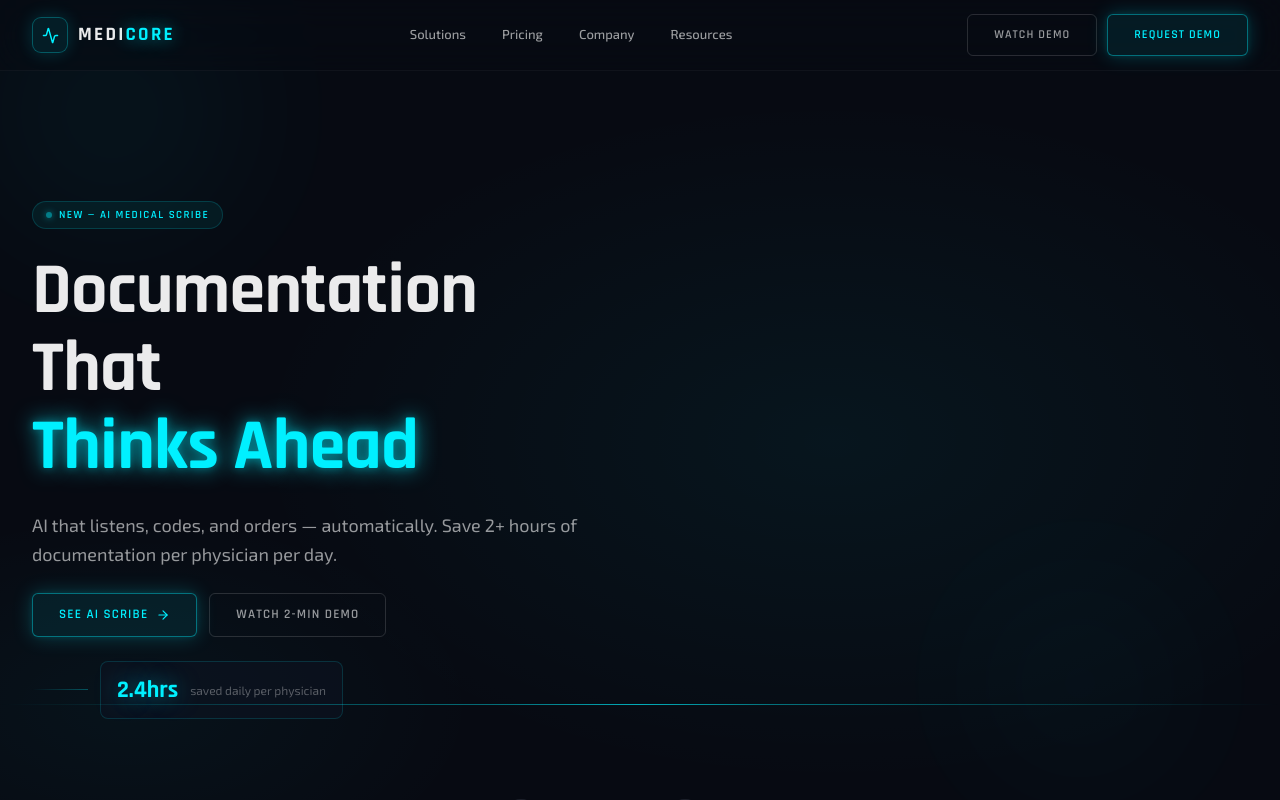
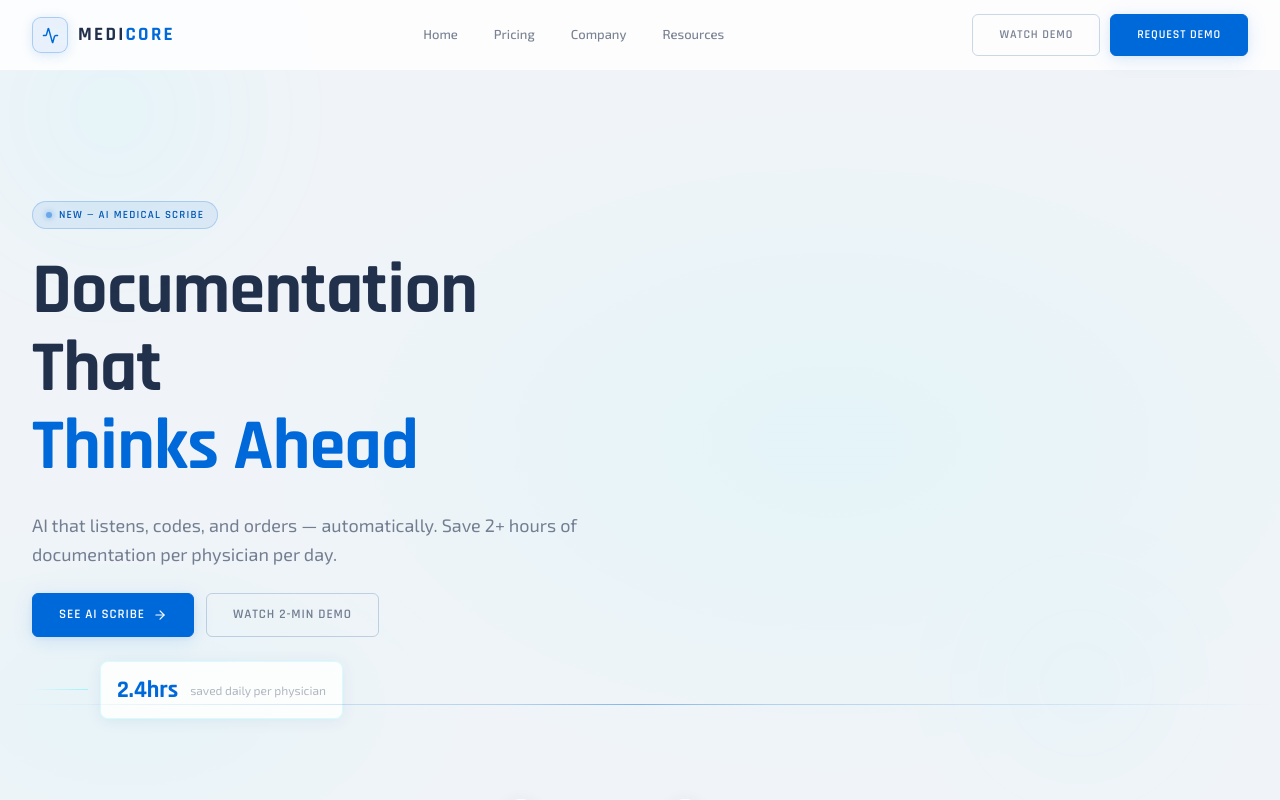
Before and after one commit to hassa920/medical-billing, a Next.js app: page /company in a window 1280 px wide. Shown: the top 800 px of the page. Built offline with nearby package versions, Linux system fonts and the light colour scheme.

Commit message:
replaced

```diff
--- a/app/components/layout/Navbar.jsx
+++ b/app/components/layout/Navbar.jsx
@@ -5,15 +5,15 @@ import Link from 'next/link'
 import { Activity, Menu, X } from 'lucide-react'
 
 const NAV_LINKS = [
-  { label: 'Solutions',  href: '/' },
-  { label: 'Pricing',    href: '/pricing' },
-  { label: 'Company',    href: '/company' },
-  { label: 'Resources',  href: '/resource' },
+  { label: 'Home',      href: '/'         },
+  { label: 'Pricing',   href: '/pricing'  },
+  { label: 'Company',   href: '/company'  },
+  { label: 'Resources', href: '/resource' },
 ]
 
 export default function Navbar() {
-  const [scrolled, setScrolled] = useState(false)
-  const [mobileOpen, setMobileOpen] = useState(false)
+  const [scrolled,    setScrolled]    = useState(false)
+  const [mobileOpen,  setMobileOpen]  = useState(false)
 
   useEffect(() => {
     const onScroll = () => setScrolled(window.scrollY > 24)
@@ -25,31 +25,50 @@ export default function Navbar() {
     <header
       className="fixed top-0 inset-x-0 z-50 transition-all duration-300"
       style={{
-        background: scrolled ? 'rgba(7,10,18,0.94)' : 'rgba(7,10,18,0.5)',
+        background   : scrolled ? 'rgba(255,255,255,0.97)' : 'rgba(255,255,255,0.82)',
         backdropFilter: 'blur(24px)',
-        borderBottom: scrolled ? '1px solid rgba(0,240,255,0.08)' : '1px solid rgba(255,255,255,0.04)',
-        boxShadow: scrolled ? '0 4px 40px rgba(0,0,0,0.5)' : 'none',
+        WebkitBackdropFilter: 'blur(24px)',
+        borderBottom : scrolled
+          ? '1px solid rgba(0,60,130,0.10)'
+          : '1px solid rgba(0,60,130,0.05)',
+        boxShadow    : scrolled
+          ? '0 2px 24px rgba(0,60,130,0.09)'
+          : 'none',
       }}
     >
       <nav className="flex items-center justify-between px-5 md:px-8 py-3.5 max-w-7xl mx-auto">
 
-        {/* Logo */}
-        <Link href="/" style={{ textDecoration: 'none', display: 'flex', alignItems: 'center', gap: 10 }}>
+        {/* ── Logo ── */}
+        <Link
+          href="/"
+          style={{ textDecoration: 'none', display: 'flex', alignItems: 'center', gap: 10 }}
+        >
+          {/* Icon box */}
           <div style={{
             width: 36, height: 36, borderRadius: 9,
             display: 'flex', alignItems: 'center', justifyContent: 'center',
-            background: 'rgba(0,240,255,0.08)',
-            border: '1px solid rgba(0,240,255,0.28)',
-            boxShadow: '0 0 18px rgba(0,240,255,0.18)',
+            background  : 'rgba(0,105,217,0.08)',
+            border      : '1px solid rgba(0,105,217,0.28)',
+            boxShadow   : '0 2px 12px rgba(0,105,217,0.15)',
           }}>
-            <Activity size={17} style={{ color: '#00f0ff' }} />
+            <Activity size={17} style={{ color: '#0069d9' }} />
           </div>
+
+          {/* Wordmark */}
           <span style={{
-            fontFamily: 'var(--font-display)', fontSize: 19,
-            fontWeight: 700, letterSpacing: '0.12em',
-            color: 'rgba(255,255,255,0.92)',
+            fontFamily   : 'var(--font-display)',
+            fontSize     : 19,
+            fontWeight   : 700,
+            letterSpacing: '0.12em',
+            color        : 'rgba(15,30,60,0.92)',
           }}>
-            MEDI<span style={{ color: '#00f0ff', textShadow: '0 0 18px rgba(0,240,255,0.6)' }}>CORE</span>
+            MEDI
+            <span style={{
+              color     : '#0069d9',
+              textShadow: 'none',
+            }}>
+              CORE
+            </span>
           </span>
         </Link>
 
@@ -60,17 +79,21 @@ export default function Navbar() {
               key={href}
               href={href}
               style={{
-                padding: '7px 16px', borderRadius: 8, fontSize: 13,
-                color: 'rgba(255,255,255,0.6)', textDecoration: 'none',
-                fontFamily: 'var(--font-body)', fontWeight: 500,
-                transition: 'all 0.18s ease',
+                padding       : '7px 16px',
+                borderRadius  : 8,
+                fontSize      : 13,
+                color         : 'rgba(15,30,60,0.55)',
+                textDecoration: 'none',
+                fontFamily    : 'var(--font-body)',
+                fontWeight    : 500,
+                transition    : 'all 0.18s ease',
               }}
               onMouseEnter={e => {
-                e.currentTarget.style.color = '#ffffff'
-                e.currentTarget.style.background = 'rgba(255,255,255,0.05)'
+                e.currentTarget.style.color      = '#0069d9'
+                e.currentTarget.style.background = 'rgba(0,105,217,0.06)'
               }}
               onMouseLeave={e => {
-                e.currentTarget.style.color = 'rgba(255,255,255,0.6)'
+                e.currentTarget.style.color      = 'rgba(15,30,60,0.55)'
                 e.currentTarget.style.background = 'transparent'
               }}
             >
@@ -93,9 +116,10 @@ export default function Navbar() {
         <button
           className="md:hidden p-2 rounded-lg"
           style={{
-            color: 'rgba(255,255,255,0.85)',
-            background: mobileOpen ? 'rgba(0,240,255,0.08)' : 'transparent',
-            border: `1px solid ${mobileOpen ? 'rgba(0,240,255,0.2)' : 'transparent'}`,
+            color     : 'rgba(15,30,60,0.75)',
+            background: mobileOpen ? 'rgba(0,105,217,0.07)' : 'transparent',
+            border    : `1px solid ${mobileOpen ? 'rgba(0,105,217,0.22)' : 'transparent'}`,
+            transition: 'all 0.18s ease',
           }}
           onClick={() => setMobileOpen(o => !o)}
           aria-label="Toggle menu"
@@ -107,10 +131,12 @@ export default function Navbar() {
       {/* ── Mobile menu ── */}
       {mobileOpen && (
         <div style={{
-          background: 'rgba(8,12,22,0.98)',
-          borderTop: '1px solid rgba(0,240,255,0.08)',
-          padding: '8px 16px 20px',
+          background  : 'rgba(255,255,255,0.99)',
+          borderTop   : '1px solid rgba(0,60,130,0.08)',
+          padding     : '8px 16px 20px',
           backdropFilter: 'blur(24px)',
+          WebkitBackdropFilter: 'blur(24px)',
+          boxShadow   : '0 8px 24px rgba(0,60,130,0.08)',
         }}>
           {NAV_LINKS.map(({ label, href }) => (
             <Link
@@ -118,21 +144,34 @@ export default function Navbar() {
               href={href}
               onClick={() => setMobileOpen(false)}
               style={{
-                display: 'block', padding: '13px 8px', fontSize: 14,
-                color: 'rgba(255,255,255,0.7)', textDecoration: 'none',
-                borderBottom: '1px solid rgba(255,255,255,0.05)',
-                fontFamily: 'var(--font-body)', fontWeight: 500,
+                display       : 'block',
+                padding       : '13px 8px',
+                fontSize      : 14,
+                color         : 'rgba(15,30,60,0.65)',
+                textDecoration: 'none',
+                borderBottom  : '1px solid rgba(0,60,130,0.06)',
+                fontFamily    : 'var(--font-body)',
+                fontWeight    : 500,
+                transition    : 'color 0.15s ease',
               }}
+              onMouseEnter={e => { e.currentTarget.style.color = '#0069d9' }}
+              onMouseLeave={e => { e.currentTarget.style.color = 'rgba(15,30,60,0.65)' }}
             >
               {label}
             </Link>
           ))}
 
           <div style={{ display: 'flex', flexDirection: 'column', gap: 10, marginTop: 16 }}>
-            <button className="btn-cyber btn-cyber-ghost" style={{ width: '100%', justifyContent: 'center' }}>
+            <button
+              className="btn-cyber btn-cyber-ghost"
+              style={{ width: '100%', justifyContent: 'center' }}
+            >
               Watch Demo
             </button>
-            <button className="btn-cyber btn-cyber-primary" style={{ width: '100%', justifyContent: 'center' }}>
+            <button
+              className="btn-cyber btn-cyber-primary"
+              style={{ width: '100%', justifyContent: 'center' }}
+            >
               Request Demo
             </button>
           </div>
--- a/app/globals.css
+++ b/app/globals.css
@@ -1,22 +1,34 @@
 @import "tailwindcss";
 
+
 :root {
-  --color-cyber-base: #070a12;
-  --color-cyber-card: rgba(16, 22, 37, 0.45);
-  --color-cyber-surface: rgba(16, 22, 37, 0.85);
-  --color-neon-cyan: #00f0ff;
-  --color-neon-green: #39ff14;
-  --color-text-primary: rgba(255, 255, 255, 0.92);
-  --color-text-secondary: rgba(255, 255, 255, 0.58);
-  --color-text-muted: rgba(255, 255, 255, 0.32);
-  --border-subtle: rgba(255, 255, 255, 0.055);
-  --border-cyan: rgba(0, 240, 255, 0.22);
-  --border-green: rgba(57, 255, 20, 0.22);
-  --shadow-glow-cyan: 0 0 20px rgba(0,240,255,0.22), 0 0 6px rgba(0,240,255,0.1);
-  --shadow-glow-green: 0 0 20px rgba(57,255,20,0.22), 0 0 6px rgba(57,255,20,0.1);
-  --shadow-glow-cyan-strong: 0 0 40px rgba(0,240,255,0.35), 0 0 15px rgba(0,240,255,0.2), 0 0 4px rgba(0,240,255,0.1);
+  /* ── Core backgrounds ── */
+  --color-cyber-base:    #f0f4f8;
+  --color-cyber-card:    rgba(255, 255, 255, 0.85);
+  --color-cyber-surface: rgba(255, 255, 255, 0.97);
+
+  /* ── Brand accents (medical blue + teal) ── */
+  --color-neon-cyan:     #0069d9;   /* primary blue  */
+  --color-neon-green:    #0aaa6e;   /* secondary teal-green */
+
+  /* ── Text ── */
+  --color-text-primary:   rgba(15,  30,  60,  0.92);
+  --color-text-secondary: rgba(15,  30,  60,  0.55);
+  --color-text-muted:     rgba(15,  30,  60,  0.32);
+
+  /* ── Borders ── */
+  --border-subtle:  rgba(0, 60, 130, 0.08);
+  --border-cyan:    rgba(0, 105, 217, 0.22);
+  --border-green:   rgba(10, 170, 110, 0.22);
+
+  /* ── Shadows / glows (soft for light UI) ── */
+  --shadow-glow-cyan:        0 4px 20px rgba(0,105,217,0.13), 0 1px 6px rgba(0,105,217,0.08);
+  --shadow-glow-green:       0 4px 20px rgba(10,170,110,0.13), 0 1px 6px rgba(10,170,110,0.08);
+  --shadow-glow-cyan-strong: 0 6px 32px rgba(0,105,217,0.22), 0 2px 12px rgba(0,105,217,0.14), 0 1px 4px rgba(0,105,217,0.08);
+
+  /* ── Fonts ── */
   --font-display: 'Rajdhani', sans-serif;
-  --font-body: 'Exo 2', sans-serif;
+  --font-body:    'Exo 2', sans-serif;
 }
 
 *, *::before, *::after { box-sizing: border-box; }
@@ -33,8 +45,8 @@ body {
 /* ─── Layout ─── */
 .cyber-grid {
   background-image:
-    linear-gradient(rgba(255,255,255,0.022) 1px, transparent 1px),
-    linear-gradient(90deg, rgba(255,255,255,0.022) 1px, transparent 1px);
+    linear-gradient(rgba(0, 60, 130, 0.045) 1px, transparent 1px),
+    linear-gradient(90deg, rgba(0, 60, 130, 0.045) 1px, transparent 1px);
   background-size: 44px 44px;
 }
 
@@ -43,21 +55,24 @@ body {
   backdrop-filter: blur(22px);
   -webkit-backdrop-filter: blur(22px);
   border: 1px solid var(--border-subtle);
+  box-shadow: 0 2px 16px rgba(0, 60, 130, 0.07);
 }
 
 .glass-card-strong {
   background: var(--color-cyber-surface);
   backdrop-filter: blur(30px);
   -webkit-backdrop-filter: blur(30px);
-  border: 1px solid var(--border-subtle);
+  border: 1px solid rgba(0, 60, 130, 0.1);
+  box-shadow: 0 4px 24px rgba(0, 60, 130, 0.09);
 }
 
-/* ─── Glow ─── */
+/* ─── Glow / shadows ─── */
 .glow-cyan         { box-shadow: var(--shadow-glow-cyan); }
 .glow-green        { box-shadow: var(--shadow-glow-green); }
 .glow-cyan-strong  { box-shadow: var(--shadow-glow-cyan-strong); }
-.text-glow-cyan    { text-shadow: 0 0 22px rgba(0,240,255,0.65), 0 0 8px rgba(0,240,255,0.3); }
-.text-glow-green   { text-shadow: 0 0 22px rgba(57,255,20,0.65), 0 0 8px rgba(57,255,20,0.3); }
+
+.text-glow-cyan  { color: #0069d9; text-shadow: none; }
+.text-glow-green { color: #0aaa6e; text-shadow: none; }
 
 /* ─── Buttons ─── */
 .btn-cyber {
@@ -68,44 +83,49 @@ body {
   border-radius: 6px;
   font-family: var(--font-display);
   font-weight: 600;
-  letter-spacing: 0.09em;
+  letter-spacing: 0.07em;
   font-size: 13px;
   text-transform: uppercase;
   transition: all 0.25s ease;
   cursor: pointer;
   white-space: nowrap;
 }
+
 .btn-cyber-primary {
-  background: rgba(0,240,255,0.08);
-  border: 1px solid rgba(0,240,255,0.4);
-  color: var(--color-neon-cyan);
+  background: #0069d9;
+  border: 1px solid #0069d9;
+  color: #ffffff;
   box-shadow: var(--shadow-glow-cyan);
 }
 .btn-cyber-primary:hover {
-  background: rgba(0,240,255,0.14);
+  background: #0058b8;
+  border-color: #0058b8;
   box-shadow: var(--shadow-glow-cyan-strong);
   transform: translateY(-2px);
 }
+
 .btn-cyber-ghost {
   background: transparent;
-  border: 1px solid rgba(255,255,255,0.14);
+  border: 1px solid rgba(0, 60, 130, 0.2);
   color: var(--color-text-secondary);
 }
 .btn-cyber-ghost:hover {
-  border-color: rgba(255,255,255,0.28);
-  color: var(--color-text-primary);
-  background: rgba(255,255,255,0.04);
+  border-color: rgba(0, 105, 217, 0.45);
+  color: #0069d9;
+  background: rgba(0, 105, 217, 0.06);
   transform: translateY(-1px);
 }
+
 .btn-cyber-green {
-  background: rgba(57,255,20,0.07);
-  border: 1px solid rgba(57,255,20,0.38);
-  color: var(--color-neon-green);
+  background: #0aaa6e;
+  border: 1px solid #0aaa6e;
+  color: #ffffff;
   box-shadow: var(--shadow-glow-green);
 }
 .btn-cyber-green:hover {
-  background: rgba(57,255,20,0.13);
-  box-shadow: 0 0 35px rgba(57,255,20,0.32), 0 0 12px rgba(57,255,20,0.16);
+  background: #088f5c;
+  border-color: #088f5c;
+  box-shadow: 0 6px 28px rgba(10,170,110,0.28), 0 2px 10px rgba(10,170,110,0.16);
   transform: translateY(-2px);
 }
 
@@ -119,16 +139,17 @@ body {
   font-family: var(--font-display);
   font-size: 11px;
   font-weight: 600;
-  letter-spacing: 0.13em;
+  letter-spacing: 0.11em;
   text-transform: uppercase;
-  background: rgba(0,240,255,0.06);
-  border: 1px solid rgba(0,240,255,0.16);
-  color: var(--color-neon-cyan);
+  background: rgba(0, 105, 217, 0.08);
+  border: 1px solid rgba(0, 105, 217, 0.22);
+  color: #0058b8;
 }
+
 .section-label-green {
-  background: rgba(57,255,20,0.06);
-  border: 1px solid rgba(57,255,20,0.16);
-  color: var(--color-neon-green);
+  background: rgba(10, 170, 110, 0.08);
+  border: 1px solid rgba(10, 170, 110, 0.22);
+  color: #088f5c;
 }
 
 /* ─── Typography ─── */
@@ -137,22 +158,25 @@ body {
   font-weight: 700;
   letter-spacing: -0.01em;
   line-height: 1.08;
+  color: var(--color-text-primary);
 }
+
 .stat-number {
   font-family: var(--font-display);
   font-weight: 700;
-  color: var(--color-neon-cyan);
-  text-shadow: 0 0 22px rgba(0,240,255,0.5);
+  color: #0069d9;
+  text-shadow: none;
 }
 
 /* ─── Dividers ─── */
 .cyber-divider {
   height: 1px;
-  background: linear-gradient(90deg, transparent, rgba(0,240,255,0.18), transparent);
+  background: linear-gradient(90deg, transparent, rgba(0,105,217,0.22), transparent);
 }
+
 .cyber-divider-subtle {
   height: 1px;
-  background: linear-gradient(90deg, transparent, var(--border-subtle), transparent);
+  background: linear-gradient(90deg, transparent, rgba(0, 60, 130, 0.1), transparent);
 }
 
 /* ─── Animations ─── */
@@ -171,7 +195,7 @@ body {
   position: absolute;
   inset: 0 0 auto 0;
   height: 1px;
-  background: linear-gradient(90deg, transparent 0%, rgba(0,240,255,0.45) 40%, rgba(0,240,255,0.7) 50%, rgba(0,240,255,0.45) 60%, transparent 100%);
+  background: linear-gradient(90deg, transparent 0%, rgba(0,105,217,0.25) 40%, rgba(0,105,217,0.45) 50%, rgba(0,105,217,0.25) 60%, transparent 100%);
   animation: scanline 7s linear infinite;
   pointer-events: none;
   z-index: 10;
@@ -179,7 +203,7 @@ body {
 
 @keyframes pulseGlow {
   0%, 100% { opacity: 1; }
-  50%       { opacity: 0.45; }
+  50%       { opacity: 0.5; }
 }
 .pulse-glow { animation: pulseGlow 2.2s ease-in-out infinite; }
 
@@ -204,7 +228,7 @@ body {
   from { transform: rotate(0deg); }
   to   { transform: rotate(360deg); }
 }
-.rotate-ring { animation: rotateRing 18s linear infinite; }
+.rotate-ring         { animation: rotateRing 18s linear infinite; }
 .rotate-ring-reverse { animation: rotateRing 12s linear infinite reverse; }
 
 @keyframes blink {
@@ -219,16 +243,16 @@ body {
 }
 .card-hover:hover {
   transform: translateY(-4px);
-  box-shadow: var(--shadow-glow-cyan);
-  border-color: rgba(0,240,255,0.2) !important;
+  box-shadow: var(--shadow-glow-cyan) !important;
+  border-color: rgba(0, 105, 217, 0.25) !important;
 }
 .card-hover-green:hover {
-  box-shadow: var(--shadow-glow-green);
-  border-color: rgba(57,255,20,0.2) !important;
+  box-shadow: var(--shadow-glow-green) !important;
+  border-color: rgba(10, 170, 110, 0.25) !important;
 }
 
 /* ─── Scrollbar ─── */
-::-webkit-scrollbar { width: 5px; }
-::-webkit-scrollbar-track { background: var(--color-cyber-base); }
-::-webkit-scrollbar-thumb { background: rgba(0,240,255,0.25); border-radius: 3px; }
-::-webkit-scrollbar-thumb:hover { background: rgba(0,240,255,0.45); }
+::-webkit-scrollbar       { width: 5px; }
+::-webkit-scrollbar-track { background: #e8eef5; }
+::-webkit-scrollbar-thumb { background: rgba(0,105,217,0.28); border-radius: 3px; }
+::-webkit-scrollbar-thumb:hover { background: rgba(0,105,217,0.5); }
--- a/app/lib/utils.js
+++ /dev/null
@@ -1,6 +0,0 @@
-import { clsx } from "clsx";
-import { twMerge } from "tailwind-merge"
-
-export function cn(...inputs) {
-  return twMerge(clsx(inputs));
-}
--- a/package.json
+++ b/package.json
@@ -2,6 +2,7 @@
   "name": "mdeical-billing",
   "version": "0.1.0",
   "private": true,
+  "type": "module",
   "scripts": {
     "dev": "next dev",
     "build": "next build",
@@ -14,6 +15,7 @@
     "framer-motion": "^12.39.0",
     "gsap": "^3.15.0",
     "lucide-react": "^1.16.0",
+    "mongoose": "^9.6.2",
     "next": "16.2.6",
     "radix-ui": "^1.4.3",
     "react": "19.2.4",
```
Also changed, not shown: 1 other file (tests, documents, lock files or other folders).
